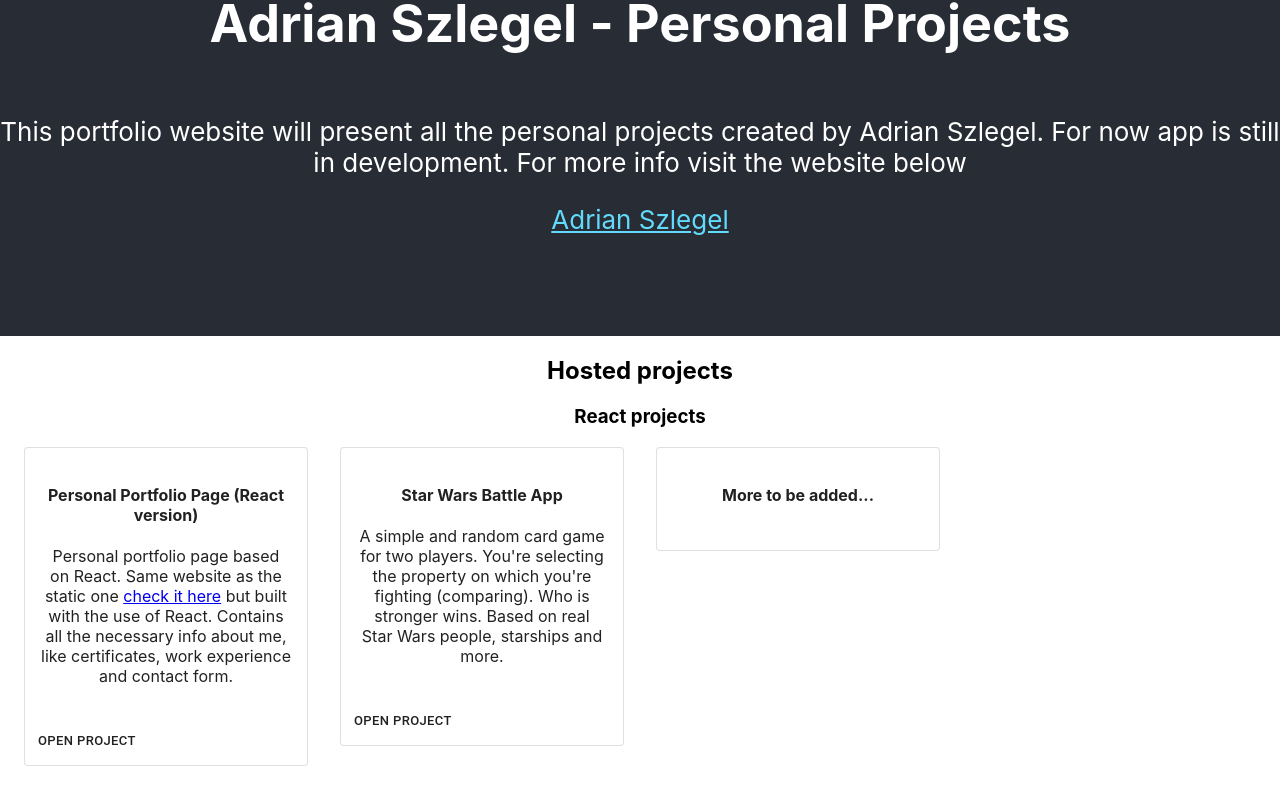
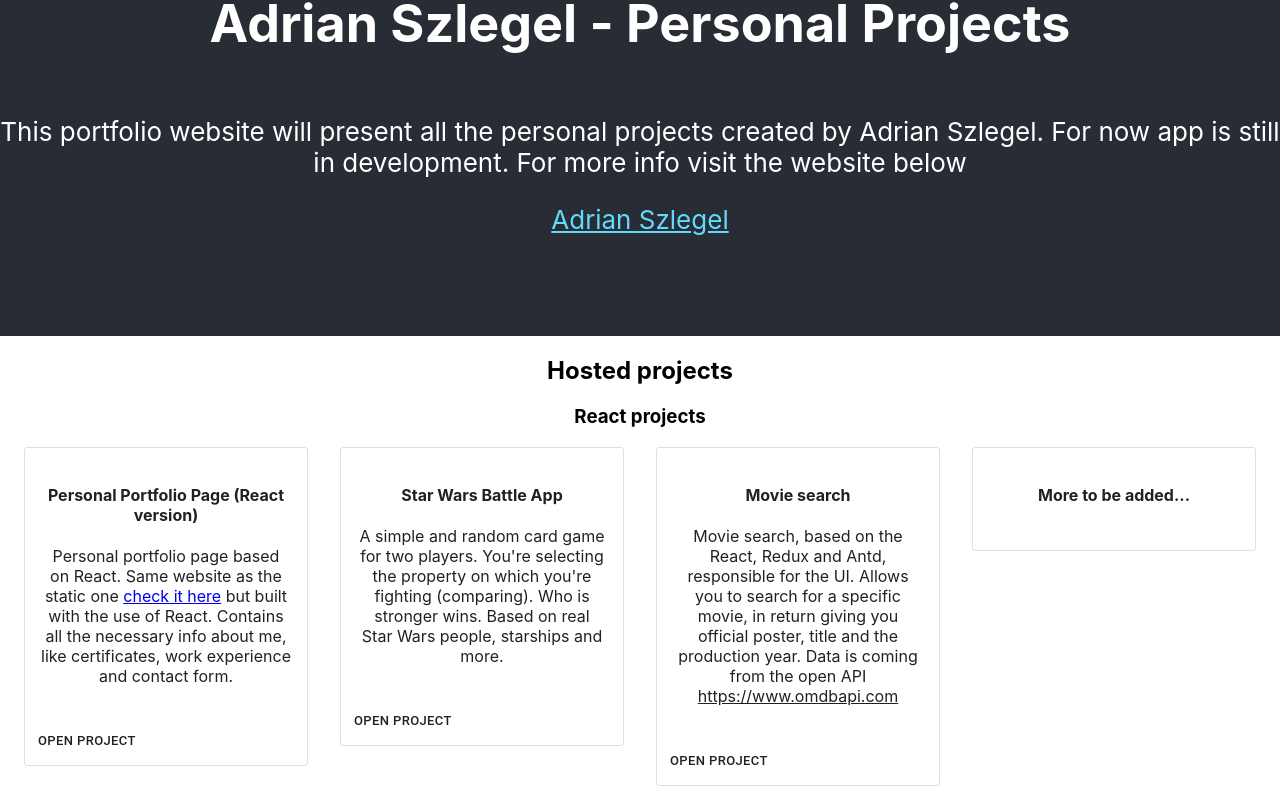
Before and after one commit to adrszl/adrian-szlegel-personal-projects, a React (Create React App) app: page / in a window 1280 px wide. Shown: the part 464-1266 px from the top of the page. Built offline with nearby package versions, Linux system fonts and the light colour scheme.

Commit message:
new project added

```diff
--- a/src/App.js
+++ b/src/App.js
@@ -58,6 +58,18 @@ function App() {
               <Grid item xs={3}>
                 <Card variant="outlined">
                   <CardContent>
+                    <h4>Movie search</h4>
+                    <p>Movie search, based on the React, Redux and Antd, responsible for the UI. Allows you to search for a specific movie, in return giving you official poster, title and the production year. Data is coming from the open API <u>https://www.omdbapi.com</u></p>
+                  </CardContent>
+                  <CardActions>
+                    <Button size="small" href="https://adrian-szlegel-react-movie-search.netlify.app/">Open project</Button>
+                  </CardActions>
+                </Card>
+              </Grid>
+
+              <Grid item xs={3}>
+                <Card variant="outlined">
+                  <CardContent>
                     <h4>More to be added...</h4>
                   </CardContent>
                 </Card>
```
